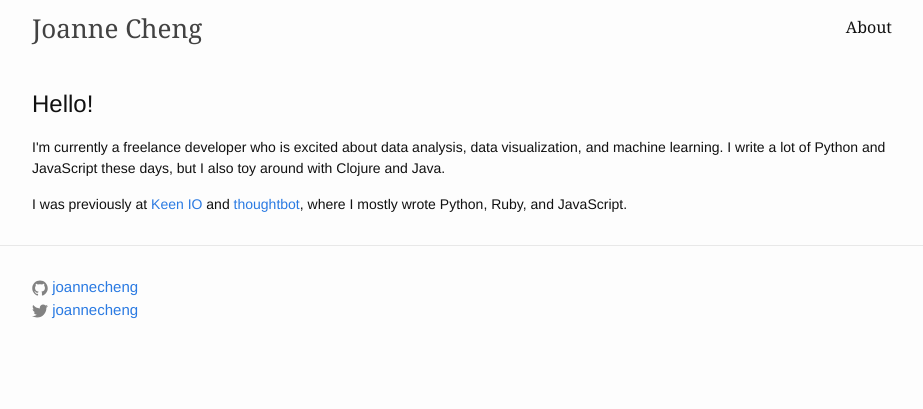
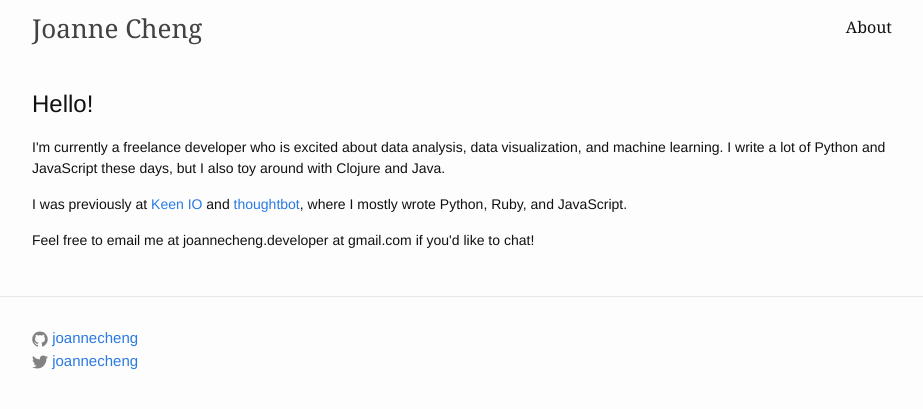
Before and after one commit to joannecheng/joannecheng.github.io, a Jekyll site: the page built from about.html, in a window 1280 px wide. Shown: the top 409 px of the page, without its empty margins (178-1101 px from the left). Built offline with Jekyll 4.4.1, drawn with Linux system fonts in a browser that asks for light colours; nearby versions of some CDN libraries; library files that are not in the unit come from our copies.

Commit message:
Update 'about' page for the 10th time tonight

```diff
--- a/about.html
+++ b/about.html
@@ -9,11 +9,14 @@
   <p>I'm currently a freelance developer who is excited about data analysis, data visualization, and machine learning.
   I write a lot of Python and JavaScript these days, but I also toy around with Clojure and Java.
   </p>
+
+  <p>I was previously at
+  <a href="https://keen.io">Keen IO</a> and
+  <a href="https://thoughtbot.com">thoughtbot</a>,
+  where I mostly wrote Python, Ruby, and JavaScript.
+  </p>
+
+  <p>
+  Feel free to email me at joannecheng.developer at gmail.com if you'd like to chat!
+  </p>
 </div>
-
-<div class="f6">
-I was previously at
-<a href="https://keen.io">Keen IO</a> and
-<a href="https://thoughtbot.com">thoughtbot</a>,
-where I mostly wrote Python, Ruby, and JavaScript.
-</div>
```
